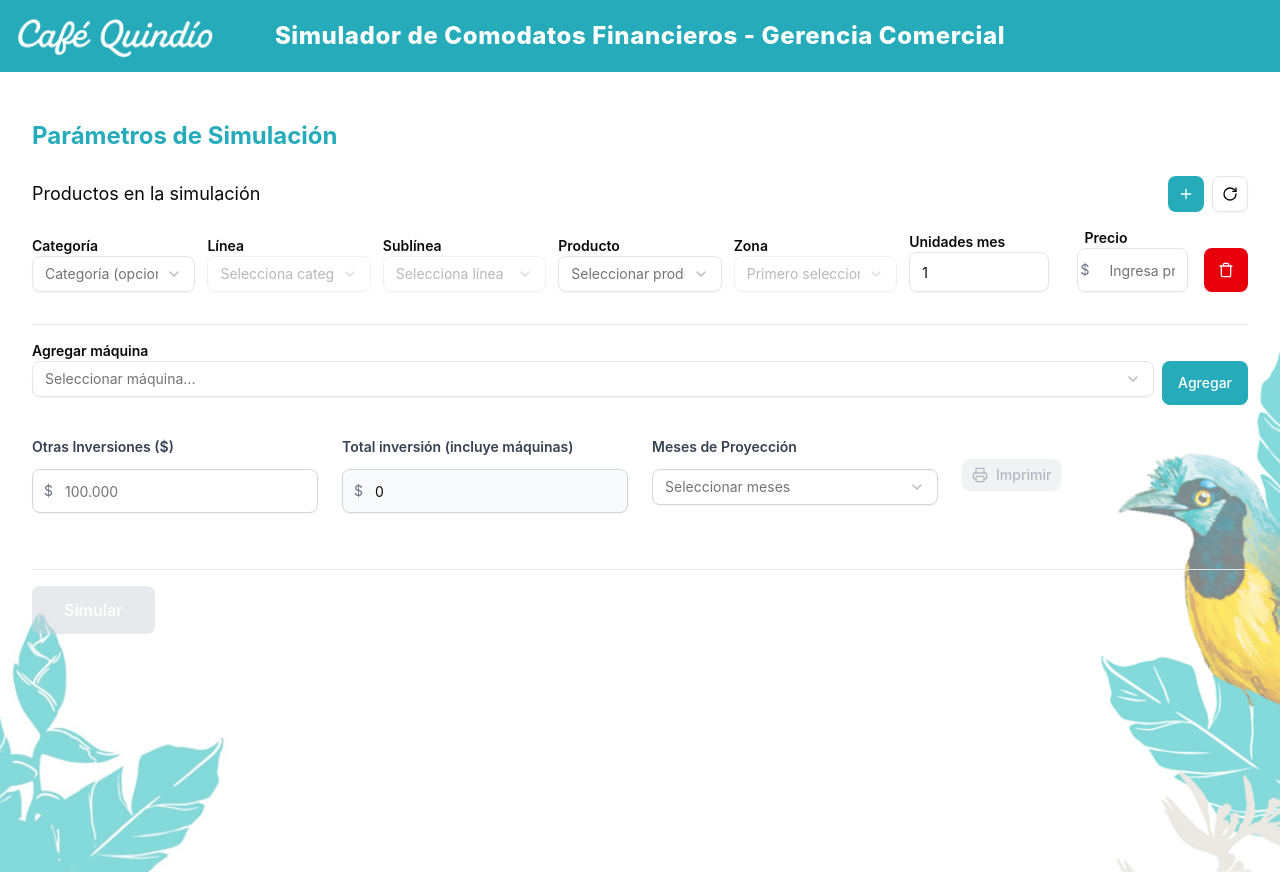
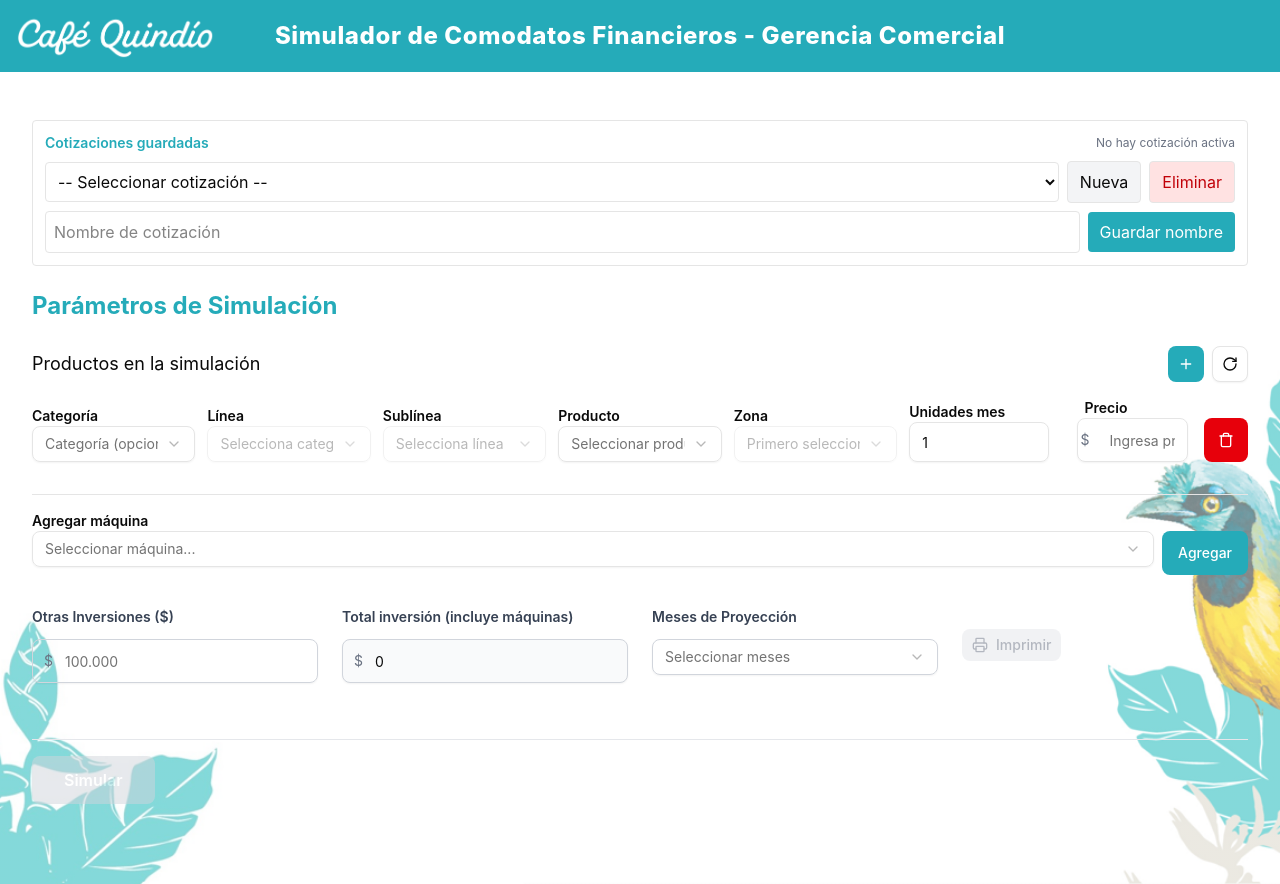
Before and after one commit to julianaMarin12/cq-app-FrontEnd, a Next.js app: page / in a window 1280 px wide. Built offline with nearby package versions, Linux system fonts and the light colour scheme.

Commit message:
create cotizaciones

```diff
--- a/app/page.tsx
+++ b/app/page.tsx
@@ -25,6 +25,25 @@ import machinesJson from "@/lib/machines-data.json"
 interface MachineEntry { id: string; type: string; description: string; priceBeforeIva: number }
 const machinesDatabase = machinesJson as MachineEntry[]
 
+interface SavedQuote {
+  id: string
+  name: string
+  createdAt: number
+  payload: {
+    categoria: string
+    linea: string
+    sublinea: string
+    investment: string
+    years: string
+    items: ProductSelection[]
+    machinesSelected: { machineId: string; quantity: number }[]
+    machinePicker: string
+    showResults: boolean
+    lastIrr: number | null
+    simulationVersion: number
+  }
+}
+
 export default function CashFlowSimulator() {
 	const router = useRouter()
 
@@ -44,6 +63,10 @@ export default function CashFlowSimulator() {
 
   const [machinesSelected, setMachinesSelected] = useState<{ machineId: string; quantity: number }[]>([])
   const [machinePicker, setMachinePicker] = useState<string>("")
+
+  const [savedQuotes, setSavedQuotes] = useState<SavedQuote[]>([])
+  const [quoteName, setQuoteName] = useState<string>("")
+  const [loadedQuoteId, setLoadedQuoteId] = useState<string | null>(null)
 
   const categorias = useMemo(() => getCategories(), [])
   const lineas = useMemo(() => (categoria ? getLineasByCategoria(categoria) : []), [categoria])
@@ -148,7 +171,6 @@ export default function CashFlowSimulator() {
     return price && price > 0 ? price : undefined
   }
 
-  // Busca un precio "por defecto" dentro de las zonas del producto (primer precio > 0)
   const getDefaultZonePrice = (productId?: string): number | undefined => {
     if (!productId) return undefined
     const product = productsDatabase.find((p) => p.id === productId)
@@ -161,11 +183,9 @@ export default function CashFlowSimulator() {
     return undefined
   }
 
-  // Extrae la cantidad de unidades y si corresponde a cápsulas (ej: "30 cápsulas", "60 caps", "20 unidades", "x30", "30x")
   const parseUnitsInfoFromDescription = (desc?: string): { count?: number; isCapsule?: boolean } => {
     if (!desc) return {}
     const unitWords = "(cápsulas|capsulas|caps|cápsula|capsula|uds|unidades|comprimidos|tabletas|comprimido|tableta)"
-    // 1) patrón típico: "30 cápsulas", "(30 caps)", "30 caps."
     const re1 = new RegExp("(\\d+)\\s*" + unitWords + "\\b", "i")
     const m1 = desc.match(re1)
     if (m1 && m1[1]) {
@@ -174,14 +194,12 @@ export default function CashFlowSimulator() {
       const isCapsule = /cápsulas|capsulas|caps|cápsula|capsula/i.test(unitWord)
       return { count: Number.isFinite(n) && n > 0 ? n : undefined, isCapsule }
     }
-    // 2) patrón "x30" o "x 30"
     const re2 = /x\s*(\d+)\b/i
     const m2 = desc.match(re2)
     if (m2 && m2[1]) {
       const n = Number(m2[1])
       return { count: Number.isFinite(n) && n > 0 ? n : undefined, isCapsule: false }
     }
-    // 3) patrón "30x" (número seguido de 'x')
     const re3 = /(\d+)\s*x\b/i
     const m3 = desc.match(re3)
     if (m3 && m3[1]) {
@@ -192,7 +210,6 @@ export default function CashFlowSimulator() {
   }
 
   const handleSimulate = () => {
-    // investment no es obligatorio: usar 0 si está vacío
     const invValue = Number.parseFloat(investment || "0")
     const yearsOk = !!years
     const itemsOk = items.some((it) => it.productId && it.zoneId && it.quantity > 0)
@@ -205,7 +222,6 @@ export default function CashFlowSimulator() {
 
       const totalInvestment = invValue + machinesInvestment
       const metrics = calculateMetrics(totalInvestment, items, Number.parseInt(years || "0"))
-      // DEBUG: imprimir métricas para entender por qué la TIR es alta
       console.log("calculateMetrics result", { totalInvestment, years: Number.parseInt(years || "0"), metrics })
       let irrValue = metrics.irr
       if (typeof irrValue === "number" && Math.abs(irrValue) > 1) {
@@ -232,11 +248,9 @@ export default function CashFlowSimulator() {
       sessionStorage.removeItem("cq_simulation_state")
       sessionStorage.removeItem("cq_print_payload")
     } catch {
-      // ignore
     }
   }
 
-  // --- RESTAURAR ESTADO GUARDADO AL MONTAR ---
   useEffect(() => {
     try {
       const raw = sessionStorage.getItem("cq_simulation_state")
@@ -254,11 +268,9 @@ export default function CashFlowSimulator() {
       setLastIrr(typeof s.lastIrr === "number" ? s.lastIrr : null)
       setSimulationVersion(s.simulationVersion ?? 0)
     } catch {
-      // ignore
     }
   }, [])
 
-  // --- GUARDAR ESTADO AUTOMÁTICAMENTE EN sessionStorage ---
   useEffect(() => {
     try {
       const state = {
@@ -275,12 +287,13 @@ export default function CashFlowSimulator() {
         simulationVersion,
       }
       sessionStorage.setItem("cq_simulation_state", JSON.stringify(state))
+      if (loadedQuoteId) {
+        updateExistingQuote(loadedQuoteId)
+      }
     } catch {
-      // ignore
     }
-  }, [categoria, linea, sublinea, investment, years, items, machinesSelected, machinePicker, showResults, lastIrr, simulationVersion])
+  }, [categoria, linea, sublinea, investment, years, items, machinesSelected, machinePicker, showResults, lastIrr, simulationVersion, loadedQuoteId])
 
-  // --- GUARDAR ESTADO EN SALIDA / VISIBILITY CHANGE ---
   useEffect(() => {
     const saveState = () => {
       try {
@@ -299,7 +312,6 @@ export default function CashFlowSimulator() {
         }
         sessionStorage.setItem("cq_simulation_state", JSON.stringify(state))
       } catch {
-        // ignore
       }
     }
 
@@ -317,6 +329,7 @@ export default function CashFlowSimulator() {
   }, [categoria, linea, sublinea, investment, years, items, machinesSelected, machinePicker, showResults, lastIrr, simulationVersion])
 
   const goToPrint = async () => {
+    const createdOrUpdated = saveOrCreateQuote()
     const machinesPayload = machinesSelected.map((m) => {
       const entry = machinesDatabase.find((x) => x.id === m.machineId)
       return {
@@ -334,10 +347,10 @@ export default function CashFlowSimulator() {
       machines: machinesPayload,
       machinesInvestment,
       totalInvestment: Number.parseInt(investment || "0") + machinesInvestment,
+      quoteId: createdOrUpdated?.id ?? loadedQuoteId,
     }
 
     try {
-      // Guardar tanto la payload de impresión como el estado completo de la simulación
       sessionStorage.setItem("cq_print_payload", JSON.stringify(payload))
       const simState = {
         categoria,
@@ -354,7 +367,6 @@ export default function CashFlowSimulator() {
       }
       sessionStorage.setItem("cq_simulation_state", JSON.stringify(simState))
     } catch {
-      // ignore
     }
 
     try {
@@ -364,6 +376,123 @@ export default function CashFlowSimulator() {
         window.location.href = "/print"
       } catch {
       }
+    }
+  }
+
+  useEffect(() => {
+    try {
+      const raw = localStorage.getItem("cq_saved_quotes")
+      if (raw) {
+        const parsed = JSON.parse(raw) as SavedQuote[]
+        setSavedQuotes(parsed)
+      }
+    } catch {
+    }
+  }, [])
+
+  const persistSavedQuotes = (arr: SavedQuote[]) => {
+    try {
+      localStorage.setItem("cq_saved_quotes", JSON.stringify(arr))
+      setSavedQuotes(arr)
+    } catch {
+    }
+  }
+
+  const buildCurrentPayload = () => ({
+    categoria,
+    linea,
+    sublinea,
+    investment,
+    years,
+    items,
+    machinesSelected,
+    machinePicker,
+    showResults,
+    lastIrr,
+    simulationVersion,
+  })
+
+  const updateExistingQuote = (id: string) => {
+    try {
+      const raw = localStorage.getItem("cq_saved_quotes")
+      const arr = raw ? (JSON.parse(raw) as SavedQuote[]) : []
+      const idx = arr.findIndex((q) => q.id === id)
+      const payload = buildCurrentPayload()
+      if (idx >= 0) {
+        arr[idx] = { ...arr[idx], name: quoteName || arr[idx].name, payload }
+        localStorage.setItem("cq_saved_quotes", JSON.stringify(arr))
+        setSavedQuotes(arr)
+      }
+    } catch {
+
+    }
+  }
+
+  const saveOrCreateQuote = (opts?: { nameOverride?: string }) => {
+    try {
+      const raw = localStorage.getItem("cq_saved_quotes")
+      const arr = raw ? (JSON.parse(raw) as SavedQuote[]) : []
+      const id = loadedQuoteId ?? `q_${Date.now()}`
+      const name = opts?.nameOverride ?? (quoteName || (loadedQuoteId ? (arr.find((q) => q.id === loadedQuoteId)?.name ?? `Cotización`) : `Cotización ${arr.length + 1}`))
+      const quote: SavedQuote = {
+        id,
+        name,
+        createdAt: Date.now(),
+        payload: buildCurrentPayload(),
+      }
+      let updated: SavedQuote[]
+      if (loadedQuoteId) {
+        updated = arr.map((q) => (q.id === id ? quote : q))
+      } else {
+        updated = [...arr, quote]
+      }
+      localStorage.setItem("cq_saved_quotes", JSON.stringify(updated))
+      setSavedQuotes(updated)
+      setLoadedQuoteId(id)
+      setQuoteName(name)
+      return quote
+    } catch {
+      return null
+    }
+  }
+
+  const loadQuoteById = (id: string) => {
+    try {
+      const raw = localStorage.getItem("cq_saved_quotes")
+      if (!raw) return
+      const arr = JSON.parse(raw) as SavedQuote[]
+      const q = arr.find((x) => x.id === id)
+      if (!q) return
+      const p = q.payload
+      setCategoria(p.categoria ?? "")
+      setLinea(p.linea ?? "")
+      setSublinea(p.sublinea ?? "")
+      setInvestment(p.investment ?? "")
+      setYears(p.years ?? "")
+      setItems(p.items && p.items.length ? p.items : [{ productId: "", zoneId: "", quantity: 1 }])
+      setMachinesSelected(p.machinesSelected ?? [])
+      setMachinePicker(p.machinePicker ?? "")
+      setShowResults(!!p.showResults)
+      setLastIrr(typeof p.lastIrr === "number" ? p.lastIrr : null)
+      setSimulationVersion(p.simulationVersion ?? 0)
+      setLoadedQuoteId(q.id)
+      setQuoteName(q.name)
+    } catch {
+    }
+  }
+
+  const deleteQuoteById = (id: string) => {
+    try {
+      const raw = localStorage.getItem("cq_saved_quotes")
+      const arr = raw ? (JSON.parse(raw) as SavedQuote[]) : []
+      const filtered = arr.filter((q) => q.id !== id)
+      localStorage.setItem("cq_saved_quotes", JSON.stringify(filtered))
+      setSavedQuotes(filtered)
+      if (loadedQuoteId === id) {
+        setLoadedQuoteId(null)
+        setQuoteName("")
+      }
+    } catch {
     }
   }
 
@@ -398,6 +527,103 @@ export default function CashFlowSimulator() {
       >
         <div className="container mx-auto px-4 sm:px-6 lg:px-8 max-w-7xl">
           <div className="mb-8">
+
+            {/* --- NUEVA SECCION: Cotizaciones guardadas --- */}
+            <div className="mb-6 border rounded p-3 bg-white">
+              <div className="flex items-center justify-between mb-2">
+                <h4 className="text-sm font-semibold text-[#25ABB9]">Cotizaciones guardadas</h4>
+                <div className="text-xs text-gray-500">{loadedQuoteId ? `Activa: ${loadedQuoteId}` : "No hay cotización activa"}</div>
+              </div>
+
+              <div className="flex gap-2 items-center">
+                <select
+                  value={loadedQuoteId ?? ""}
+                  onChange={(e) => {
+                    const v = e.target.value
+                    if (!v) return
+                    loadQuoteById(v)
+                  }}
+                  className="border rounded p-2 flex-1"
+                >
+                  <option value="">-- Seleccionar cotización --</option>
+                  {savedQuotes.map((q) => (
+                    <option key={q.id} value={q.id}>
+                      {q.name} — {new Date(q.createdAt).toLocaleString()}
+                    </option>
+                  ))}
+                </select>
+
+                <button
+                  className="px-3 py-2 bg-gray-100 rounded border"
+                  onClick={() => {
+                    const newId = `q_${Date.now()}`
+                    const emptyPayload = {
+                      categoria: "",
+                      linea: "",
+                      sublinea: "",
+                      investment: "",
+                      years: "",
+                      items: [{ productId: "", zoneId: "", quantity: 1 }],
+                      machinesSelected: [],
+                      machinePicker: "",
+                      showResults: false,
+                      lastIrr: null,
+                      simulationVersion: 0,
+                    }
+                    const newQuote: SavedQuote = {
+                      id: newId,
+                      name: `Cotización ${savedQuotes.length + 1}`,
+                      createdAt: Date.now(),
+                      payload: emptyPayload,
+                    }
+                    const updated = [...savedQuotes, newQuote]
+                    persistSavedQuotes(updated)
+                    handleReset()
+                    setLoadedQuoteId(newId)
+                    setQuoteName(newQuote.name)
+                  }}
+                >
+                  Nueva
+                </button>
+
+                <button
+                  className="px-3 py-2 bg-red-100 text-red-700 rounded border"
+                  onClick={() => {
+                    if (!loadedQuoteId) return
+                    deleteQuoteById(loadedQuoteId)
+                  }}
+                >
+                  Eliminar
+                </button>
+              </div>
+
+              <div className="mt-2 flex gap-2 items-center">
+                <input
+                  placeholder="Nombre de cotización"
+                  value={quoteName}
+                  onChange={(e) => setQuoteName(e.target.value)}
+                  className="border rounded p-2 flex-1"
+                />
+                <button
+                  className="px-3 py-2 bg-[#25ABB9] text-white rounded"
+                  onClick={() => {
+                    if (loadedQuoteId) {
+                      updateExistingQuote(loadedQuoteId)
+                      const raw = localStorage.getItem("cq_saved_quotes")
+                      const arr = raw ? (JSON.parse(raw) as SavedQuote[]) : []
+                      const updated = arr.map((q) => (q.id === loadedQuoteId ? { ...q, name: quoteName } : q))
+                      persistSavedQuotes(updated)
+                    } else {
+                      saveOrCreateQuote({ nameOverride: quoteName })
+                    }
+                  }}
+                >
+                  Guardar nombre
+                </button>
+              </div>
+            </div>
+            {/* --- fin sección cotizaciones --- */}
+
             <div className="space-y-3 pb-6">
               <h2 className="text-2xl font-bold text-[#25ABB9]">Parámetros de Simulación</h2>
             </div>
@@ -526,10 +752,6 @@ export default function CashFlowSimulator() {
                             <Select
                               value={it.productId}
                               onValueChange={(v) => {
-                                // Prioridad de precio al seleccionar producto:
-                                // 1) precio de la zona seleccionada (si existe y no es "otro")
-                                // 2) precio por defecto del producto (primer precio válido)
-                                // 3) conservar manualPrice previo
                                 const zonePrice = it.zoneId && it.zoneId !== "otro" ? getZonePrice(v, it.zoneId) : undefined
                                 const fallback = getDefaultZonePrice(v)
                                 updateItem(idx, {
@@ -823,7 +1045,7 @@ export default function CashFlowSimulator() {
                   <div className="w-full">
                     <MetricsCards
                       investment={totalInvestmentComputed}
-                      years={Number.parseInt(years)} // ahora representa meses
+                      years={Number.parseInt(years)}
                       selections={items}
                       simulationVersion={simulationVersion}
                       onApplySuggestion={(updated) => {
```
Also changed, not shown: app/print/page.tsx (+0 -9 lines).
